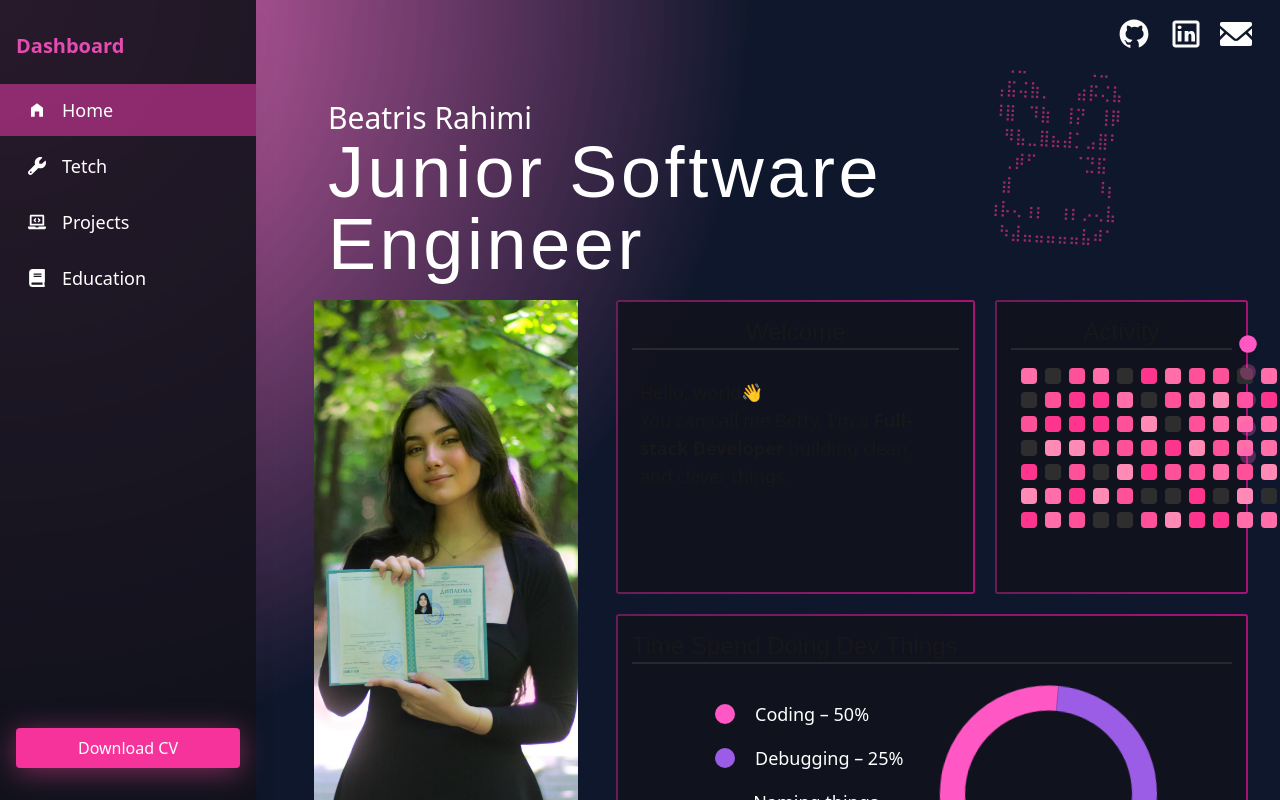
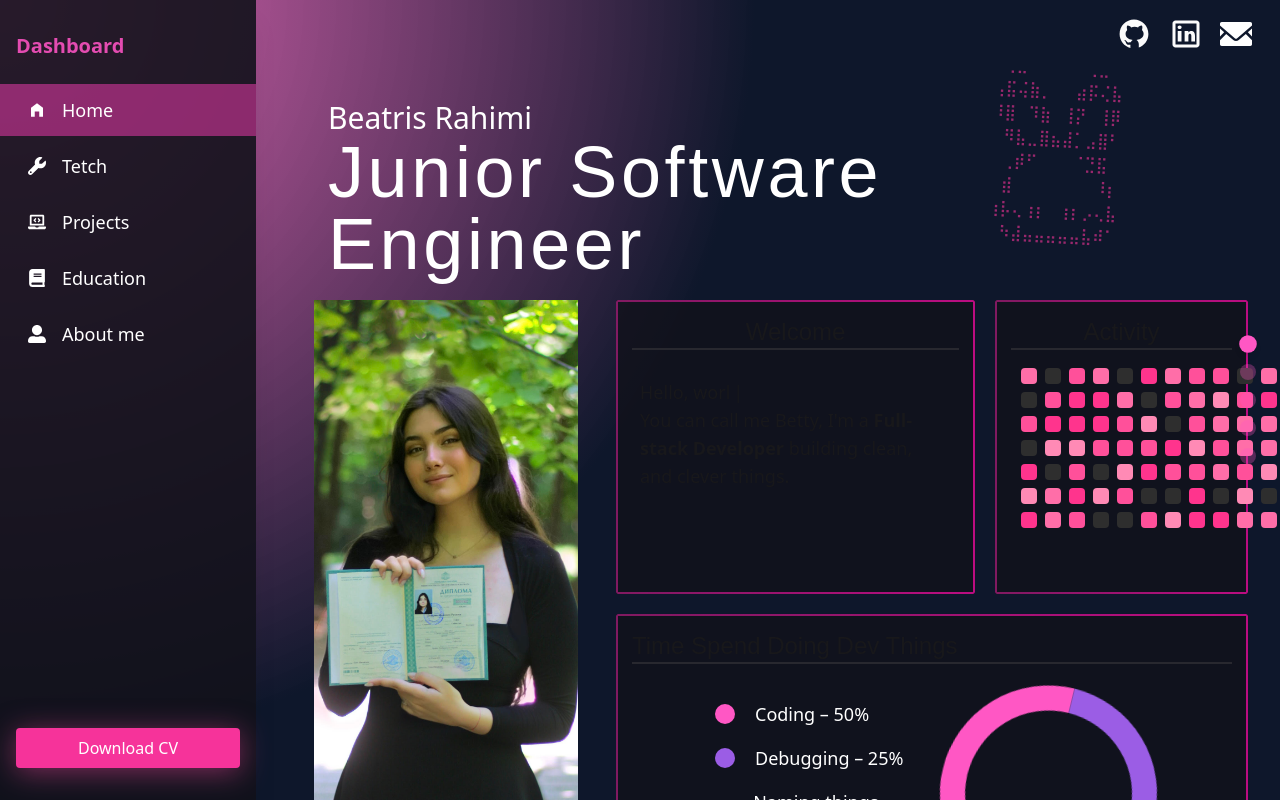
Before and after one commit to BeatrisRah/Portfolio, a React (Vite) app: page / in a window 1280 px wide. Shown: the top 800 px of the page. Built offline with nearby package versions, Linux system fonts and the light colour scheme; a web font is replaced by a local one.

Commit message:
About section init

```diff
--- a/src/App.jsx
+++ b/src/App.jsx
@@ -6,6 +6,7 @@ import DotPagination from "./components/DotPagination";
 import Tetch from "./sections/tech/Tech";
 import Projects from "./sections/projects/Projects.jsx";
 import Education from "./sections/education/EducationSection.jsx";
+import About from "./sections/about/AboutSection.jsx";
 function App() {
 	const [mousePosition, setMousePosition] = useState({ x: 0, y: 0 });
 
@@ -52,6 +53,7 @@ function App() {
 				<Tetch />
 				<Projects />
 				<Education />
+				<About />
 			</div>
 
 			<DotPagination />
--- a/src/components/DotPagination.jsx
+++ b/src/components/DotPagination.jsx
@@ -1,5 +1,5 @@
 import { Link } from 'react-scroll';
-const sections = ['home', 'tech', 'projects','education', 'contact'];
+const sections = ['home', 'tech', 'projects','education', 'about'];
 
 export default function DotPagination() {
 
--- a/src/components/sidebar/SideNavBar.jsx
+++ b/src/components/sidebar/SideNavBar.jsx
@@ -1,13 +1,15 @@
 import { MdHomeFilled } from "react-icons/md";
 import SideBarItem from "./SideBarItem";
 import { FaWrench } from "react-icons/fa6";
-import { FaLaptopCode, FaBook } from "react-icons/fa";
+import { FaLaptopCode, FaBook, FaUserAlt } from "react-icons/fa";
 
 const navLinks = [
     {path: 'home', name:'Home', icon: <MdHomeFilled />},
     {path: 'tech', name:'Tetch', icon: <FaWrench />},
     {path: 'projects', name:'Projects', icon: <FaLaptopCode />},
-    {path: 'education', name:'Education', icon: <FaBook />}
+    {path: 'education', name:'Education', icon: <FaBook />},
+    {path: 'about', name:'About me', icon: <FaUserAlt />}
+
 
 ]
 
--- /dev/null
+++ b/src/sections/about/AboutSection.jsx
@@ -0,0 +1,9 @@
+import { Element } from "react-scroll";
+
+export default function About() {
+   return (
+       <Element name="about" className="min-h-screen">
+
+       </Element>
+   );
+}
```
